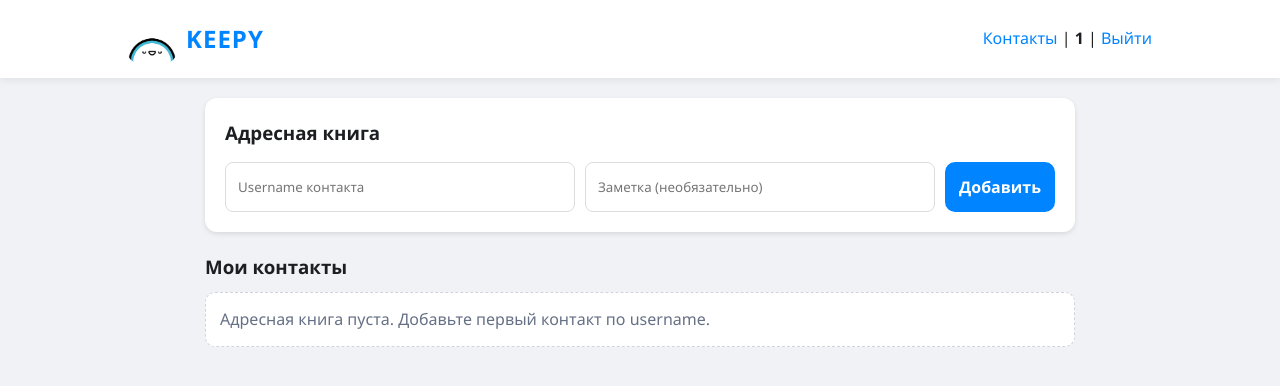
After one commit to Gresh0k/messenger, a Flask app: page /contacts in a window 1280 px wide. The commit adds this page. Shown: the top 386 px of the page. Run offline with Flask 3, Linux system fonts and the light colour scheme; a user stored in the database is signed in; data comes from the database, SQL or seed files in the repository; both versions use the stored data as it was after the commit; parts of the project's set-up code (start-up, migrations or seed data) failed here and were passed over.

Commit message:
Add files via upload

```diff
--- a/app.py
+++ b/app.py
@@ -49,6 +49,10 @@ def init_db():
         cur.execute("ALTER TABLE users ADD COLUMN email TEXT")
     if "birth_date" not in existing_cols:
         cur.execute("ALTER TABLE users ADD COLUMN birth_date TEXT")
+    if "agreement_accepted_at" not in existing_cols:
+        cur.execute("ALTER TABLE users ADD COLUMN agreement_accepted_at TEXT")
+    if "privacy_accepted_at" not in existing_cols:
+        cur.execute("ALTER TABLE users ADD COLUMN privacy_accepted_at TEXT")
     # Таблица чатов
     cur.execute("CREATE TABLE IF NOT EXISTS chats (id INTEGER PRIMARY KEY AUTOINCREMENT, name TEXT, is_group INTEGER)")
     # Таблица участников чатов
@@ -58,6 +62,17 @@ def init_db():
     cur.execute("""CREATE TABLE IF NOT EXISTS messages (
         id INTEGER PRIMARY KEY AUTOINCREMENT, chat_id INTEGER, sender_id INTEGER,
         text TEXT, file_path TEXT, file_type TEXT, timestamp TEXT)""")
+    # Адресная книга
+    cur.execute(
+        """CREATE TABLE IF NOT EXISTS contacts (
+           id INTEGER PRIMARY KEY AUTOINCREMENT,
+           owner_user_id INTEGER NOT NULL,
+           contact_user_id INTEGER NOT NULL,
+           note TEXT,
+           created_at TEXT,
+           UNIQUE(owner_user_id, contact_user_id)
+        )"""
+    )
     msg_cols = {row["name"] for row in cur.execute("PRAGMA table_info(messages)").fetchall()}
     if "delivered_at" not in msg_cols:
         cur.execute("ALTER TABLE messages ADD COLUMN delivered_at TEXT")
@@ -66,6 +81,7 @@ def init_db():
     # Индексы для ускорения выборок в диалогах и сообщениях
     cur.execute("CREATE INDEX IF NOT EXISTS idx_chat_members_chat_user ON chat_members(chat_id, user_id)")
     cur.execute("CREATE INDEX IF NOT EXISTS idx_messages_chat_id_id ON messages(chat_id, id)")
+    cur.execute("CREATE INDEX IF NOT EXISTS idx_contacts_owner ON contacts(owner_user_id)")
     conn.commit()
     conn.close()
 
@@ -79,6 +95,20 @@ def login_required(f):
         return f(*args, **kwargs)
 
     return decorated
+
+
+def validate_username(username):
+    lowered = username.lower()
+    reserved = {"admin", "root", "support", "system", "keepy"}
+    if lowered in reserved:
+        return "Этот логин зарезервирован."
+    if not re.match(r'^[a-zA-Z0-9_]{4,20}$', username):
+        return "Логин должен быть от 4 до 20 символов (латиница, цифры и '_')."
+    if username.startswith("_") or username.endswith("_") or "__" in username:
+        return "Логин не должен начинаться/заканчиваться '_' или содержать '__'."
+    if username.isdigit():
+        return "Логин не может состоять только из цифр."
+    return None
 
 
 def find_private_chat_id(conn, user_a_id, user_b_id):
@@ -242,8 +272,9 @@ def mark_chat_messages_read(conn, chat_id, current_user_id):
 # ================= МАРШРУТЫ (ROUTES) =================
 @app.route("/")
 def index():
-    if 'user_id' in session: return redirect(url_for("chats_list"))
-    return redirect(url_for("login"))
+    if 'user_id' in session:
+        return redirect(url_for("chats_list"))
+    return render_template("landing.html")
 
 
 @app.route("/terms")
@@ -252,21 +283,27 @@ def terms():
     return render_template("terms.html", date=now_date)
 
 
+@app.route("/privacy")
+def privacy():
+    now_date = datetime.now().strftime("%d.%m.%Y")
+    return render_template("privacy.html", date=now_date)
+
+
 @app.route("/register", methods=["GET", "POST"])
 def register():
     if request.method == "POST":
         username = request.form.get("username", "").strip()
         password = request.form.get("password", "")
-        agreement = request.form.get("agreement")  # Проверка чекбокса соглашения
+        agreement = request.form.get("agreement")
+        privacy_agreement = request.form.get("privacy_agreement")
 
-        # 1. Проверка чекбокса
-        if not agreement:
-            flash("Вы должны принять условия соглашения для регистрации!")
+        if not agreement or not privacy_agreement:
+            flash("Для регистрации нужно принять соглашение и политику обработки данных.")
             return render_template("register.html")
 
-        # 2. Валидация логина (4-20 символов, латиница, цифры, _)
-        if not re.match(r'^[a-zA-Z0-9_]{4,20}$', username):
-            flash("Логин должен быть от 4 до 20 символов (только латиница, цифры и '_')")
+        username_error = validate_username(username)
+        if username_error:
+            flash(username_error)
             return render_template("register.html")
 
         # 3. Валидация пароля (мин 8 знаков, заглавная, строчная, цифра)
@@ -278,7 +315,13 @@ def register():
         conn = get_db()
         hashed = bcrypt.hashpw(password.encode(), bcrypt.gensalt()).decode()
         try:
-            conn.execute("INSERT INTO users (username, password) VALUES (?, ?)", (username, hashed))
+            now_ts = datetime.now().strftime("%Y-%m-%d %H:%M:%S")
+            conn.execute(
+                """INSERT INTO users
+                   (username, password, agreement_accepted_at, privacy_accepted_at)
+                   VALUES (?, ?, ?, ?)""",
+                (username, hashed, now_ts, now_ts),
+            )
             conn.commit()
             flash("Регистрация успешна! Теперь вы можете войти.")
             return redirect(url_for("login"))
@@ -344,6 +387,82 @@ def profile():
     ).fetchone()
     conn.close()
     return render_template("profile.html", user=user)
+
+
+@app.route("/contacts", methods=["GET", "POST"])
+@login_required
+def contacts():
+    conn = get_db()
+    current_user_id = session["user_id"]
+
+    if request.method == "POST":
+        username = request.form.get("username", "").strip()
+        note = request.form.get("note", "").strip()
+        target_user = conn.execute("SELECT id FROM users WHERE username = ?", (username,)).fetchone()
+
+        if not username:
+            flash("Введите username контакта.")
+        elif not target_user:
+            flash("Пользователь не найден.")
+        elif target_user["id"] == current_user_id:
+            flash("Нельзя добавить самого себя.")
+        else:
+            try:
+                conn.execute(
+                    "INSERT INTO contacts (owner_user_id, contact_user_id, note, created_at) VALUES (?, ?, ?, ?)",
+                    (current_user_id, target_user["id"], note or None, datetime.now().strftime("%Y-%m-%d %H:%M:%S")),
+                )
+                conn.commit()
+                flash("Контакт добавлен в адресную книгу.")
+            except sqlite3.IntegrityError:
+                flash("Этот контакт уже есть в адресной книге.")
+
+    contact_rows = conn.execute(
+        """
+        SELECT c.id, u.username, c.note, c.created_at
+        FROM contacts c
+        JOIN users u ON u.id = c.contact_user_id
+        WHERE c.owner_user_id = ?
+        ORDER BY u.username ASC
+        """,
+        (current_user_id,),
+    ).fetchall()
+    users = conn.execute("SELECT username FROM users WHERE id != ? ORDER BY username ASC", (current_user_id,)).fetchall()
+    conn.close()
+    return render_template("contacts.html", contacts=contact_rows, users=users)
+
+
+@app.route("/contacts/delete/<int:contact_id>", methods=["POST"])
+@login_required
+def delete_contact(contact_id):
+    conn = get_db()
+    conn.execute(
+        "DELETE FROM contacts WHERE id = ? AND owner_user_id = ?",
+        (contact_id, session["user_id"]),
+    )
+    conn.commit()
+    conn.close()
+    flash("Контакт удален.")
+    return redirect(url_for("contacts"))
+
+
+@app.route("/start-chat/<username>")
+@login_required
+def start_chat(username):
+    conn = get_db()
+    current_user_id = session["user_id"]
+    target_user = conn.execute("SELECT id FROM users WHERE username = ?", (username,)).fetchone()
+    if not target_user:
+        conn.close()
+        flash("Пользователь не найден.")
+        return redirect(url_for("contacts"))
+    if target_user["id"] == current_user_id:
+        conn.close()
+        flash("Нельзя начать диалог с самим собой.")
+        return redirect(url_for("contacts"))
+    chat_id = get_or_create_private_chat(conn, current_user_id, target_user["id"])
+    conn.close()
+    return redirect(url_for("view_chat", chat_id=chat_id))
 
 
 @app.route("/chats", methods=["GET", "POST"])
@@ -555,8 +674,4 @@ def download_file(name):
 
 
 if __name__ == "__main__":
-    init_db()
-    if socketio:
-        socketio.run(app, debug=True)
-    else:
-        app.run(debug=True)
+    socketio.run(app,host ="0.0.0.0", port=5000, debug=True, allow_unsafe_werkzeug=True)
--- a/static/css/style.css
+++ b/static/css/style.css
@@ -7,7 +7,7 @@ a:hover { color: #0056b3; }
 /* НАВИГАЦИЯ */
 .navbar { background: #fff; padding: 15px 10%; display: flex; justify-content: space-between; align-items: center; box-shadow: 0 2px 8px rgba(0,0,0,0.08); }
 .navbar .brand { display: inline-flex; align-items: center; gap: 10px; }
-.navbar .brand-logo { width: 32px; height: 32px; object-fit: contain; border-radius: 8px; }
+.navbar .brand-logo { width: 48px; height: 48px; object-fit: contain; border-radius: 10px; }
 .navbar .logo { font-size: 24px; font-weight: bold; color: #0084ff; letter-spacing: 1px; }
 .nav-user-link { font-weight: 600; color: #1c1e21; }
 
@@ -32,6 +32,8 @@ a:hover { color: #0056b3; }
 .btn-primary { background: #0084ff; color: #fff; border: none; padding: 14px; width: 100%; border-radius: 10px; cursor: pointer; font-weight: bold; font-size: 16px; display: inline-block; text-align: center; }
 .btn-primary:hover { background: #0073e6; transform: translateY(-1px); }
 .btn-auto { width: auto; }
+.btn-danger { background: #ef4444; color: #fff; border: none; padding: 10px 14px; border-radius: 8px; cursor: pointer; font-weight: 600; }
+.btn-danger:hover { background: #dc2626; }
 
 /* УВЕДОМЛЕНИЯ */
 .flash { background: #fee; color: #c00; padding: 15px; border-radius: 10px; margin-bottom: 20px; text-align: center; border: 1px solid #fcc; }
@@ -88,6 +90,11 @@ a:hover { color: #0056b3; }
 .profile-username { margin-bottom: 24px; color: #667085; }
 .profile-form .btn-primary { margin-top: 8px; }
 
+/* ТИТУЛЬНЫЙ ЛИСТ И КОНТАКТЫ */
+.landing-actions { margin-top: 24px; display: grid; gap: 10px; }
+.contact-item { margin-top: 10px; background: #fff; border-radius: 10px; padding: 14px; border: 1px solid #e5e7eb; display: flex; justify-content: space-between; gap: 10px; align-items: center; }
+.contact-actions { display: flex; gap: 8px; align-items: center; }
+
 /* СТРАНИЦА СОГЛАШЕНИЯ */
 .terms-card { background: #fff; padding: 40px; border-radius: 20px; box-shadow: 0 10px 40px rgba(0,0,0,0.05); }
 .terms-content {
--- a/templates/base.html
+++ b/templates/base.html
@@ -17,7 +17,13 @@
         </a>
         <div>
             {% if session.user_id %}
-                <a href="/profile" class="nav-user-link">{{ session.username }}</a> | <a href="/logout">Выйти</a>
+                <a href="/contacts">Контакты</a> |
+                <a href="/profile" class="nav-user-link">{{ session.username }}</a> |
+                <a href="/logout">Выйти</a>
+            {% else %}
+                <a href="/terms">Соглашение</a> |
+                <a href="/privacy">Персональные данные</a> |
+                <a href="/login">Войти</a>
             {% endif %}
         </div>
     </nav>
--- /dev/null
+++ b/templates/contacts.html
@@ -0,0 +1,36 @@
+{% extends "base.html" %}
+{% block content %}
+<div class="dialogs-card">
+    <h3>Адресная книга</h3>
+    <form method="POST" class="start-dialog-form" style="margin-top:14px;">
+        <input type="text" name="username" placeholder="Username контакта" list="contacts-users" required>
+        <datalist id="contacts-users">
+            {% for u in users %}
+                <option value="{{ u.username }}"></option>
+            {% endfor %}
+        </datalist>
+        <input type="text" name="note" placeholder="Заметка (необязательно)">
+        <button type="submit" class="btn-primary btn-auto">Добавить</button>
+    </form>
+</div>
+
+<h3 class="dialogs-title">Мои контакты</h3>
+{% if contacts %}
+    {% for c in contacts %}
+        <div class="contact-item">
+            <div>
+                <div class="dialog-name">{{ c.username }}</div>
+                {% if c.note %}<div class="dialog-preview">{{ c.note }}</div>{% endif %}
+            </div>
+            <div class="contact-actions">
+                <a href="{{ url_for('start_chat', username=c.username) }}" class="btn-primary btn-auto">Открыть чат</a>
+                <form method="POST" action="{{ url_for('delete_contact', contact_id=c.id) }}">
+                    <button class="btn-danger" type="submit">Удалить</button>
+                </form>
+            </div>
+        </div>
+    {% endfor %}
+{% else %}
+    <div class="empty-state">Адресная книга пуста. Добавьте первый контакт по username.</div>
+{% endif %}
+{% endblock %}
```
Also changed, not shown: templates/landing.html (added, +15 -0 lines), templates/privacy.html (added, +28 -0 lines), templates/register.html (+7 -2 lines), templates/terms.html (+5 -9 lines), README.md, keepy_messenger.db.
